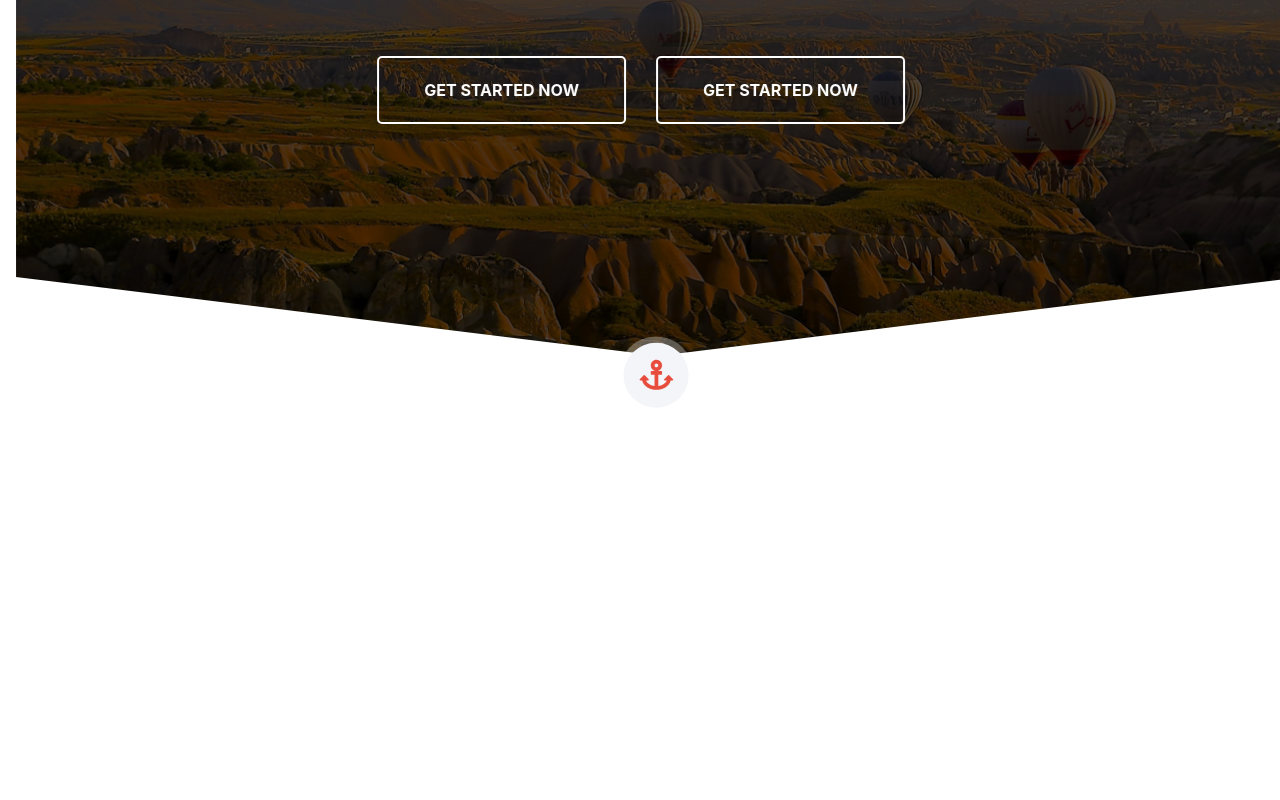
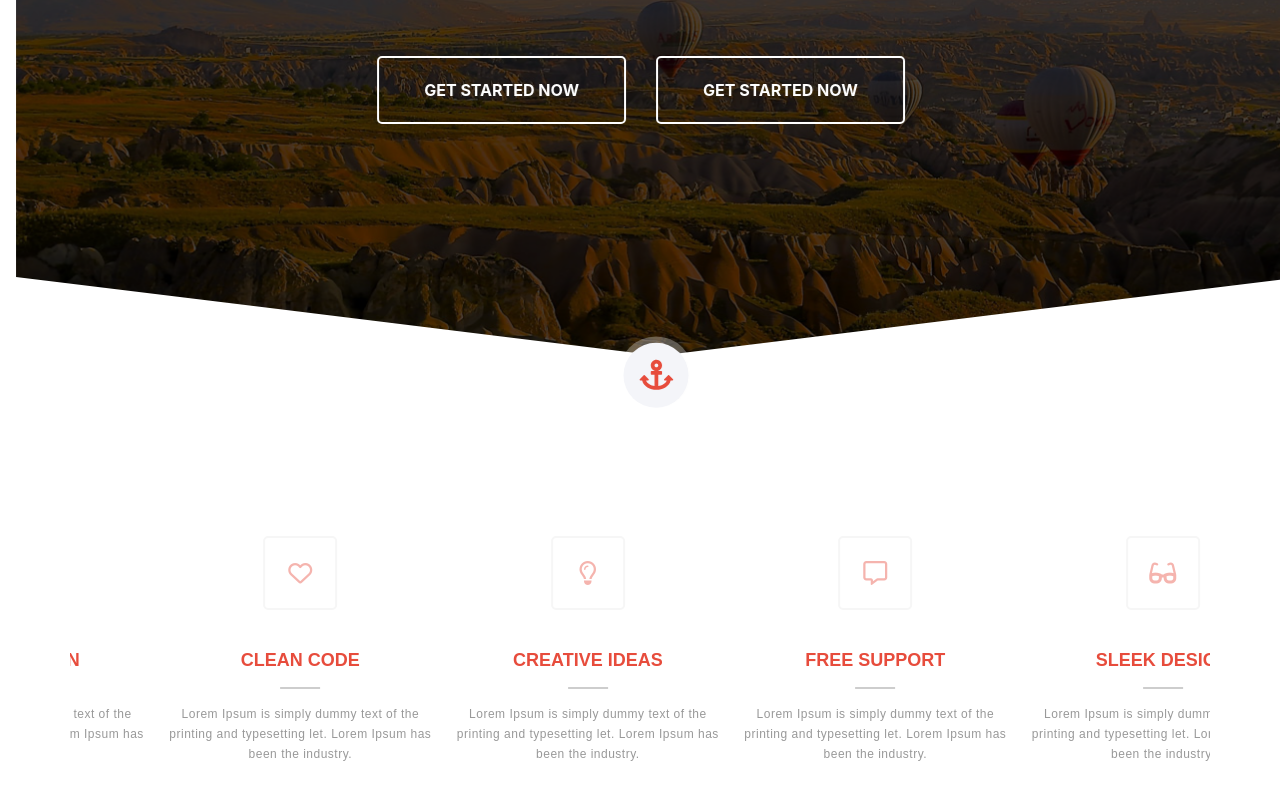
Before and after one commit to iamtheasad/react-bino-l-p, a React (Create React App) app: page / in a window 1280 px wide. Shown: the part 618-1418 px from the top of the page. Before the commit the page ends 1049 px from the top, so only its background shows below. Built offline with nearby package versions, Linux system fonts and the light colour scheme; a web font is replaced by a local one.

Commit message:
Testimonial Component added

```diff
--- a/src/Pages/HomePage.js
+++ b/src/Pages/HomePage.js
@@ -1,6 +1,8 @@
 import React, {Component, Fragment} from 'react';
 import TopBanner from "../components/TopBanner/TopBanner";
 import TopNavigation from "../components/TopNavigation/TopNavigation";
+import Testimonial from '../components/Testimonial/Testimonial';
+
 
 class HomePage extends Component {
     render() {
@@ -8,6 +10,7 @@ class HomePage extends Component {
             <Fragment>
                 <TopNavigation/>
                 <TopBanner/>
+                <Testimonial/>
             </Fragment>
         );
     }
--- a/src/components/Testimonial/Testimonial.js
+++ b/src/components/Testimonial/Testimonial.js
@@ -0,0 +1,93 @@
+import React, {Component, Fragment} from 'react';
+import OwlCarousel from 'react-owl-carousel';
+
+
+class Testimonial extends Component {
+    render() {
+        return (
+            <Fragment>
+                {/* Testimonail Sart */}
+                <section className="custom_width">
+                    <div className="container">
+                        <div className="row text-center">
+                            <OwlCarousel
+                                items={4}
+                                loop={true}
+                                nav={false}
+                                dots={false}
+                                autoplay={true}
+                                margin={10}
+                                className="testimonial_area">
+                                <div className="col-md-33">
+                                    <div className="testimonial_content">
+                                        <div className="testimonial_icon">
+                                            <span><i className="fas fa-glasses"/></span>
+                                        </div>
+                                        <h4>SLEEK DESIGN</h4>
+                                        <div className="border_bar"/>
+                                        <p>Lorem Ipsum is simply dummy text of the printing and typesetting let. Lorem
+                                            Ipsum has
+                                            been the industry.
+                                        </p>
+                                    </div>
+                                    {/* testimonial_content / */}
+                                </div>
+                                {/* col / */}
+                                <div className="col-md-33">
+                                    <div className="testimonial_content">
+                                        <div className="testimonial_icon">
+                                            <span><i className="far fa-heart"/></span>
+                                        </div>
+                                        <h4>CLEAN CODE</h4>
+                                        <div className="border_bar"/>
+                                        <p>Lorem Ipsum is simply dummy text of the printing and typesetting let. Lorem
+                                            Ipsum has
+                                            been the industry.
+                                        </p>
+                                    </div>
+                                    {/* testimonial_content / */}
+                                </div>
+                                {/* col / */}
+                                <div className="col-md-33">
+                                    <div className="testimonial_content">
+                                        <div className="testimonial_icon">
+                                            <span><i className="far fa-lightbulb"/></span>
+                                        </div>
+                                        <h4>CREATIVE IDEAS</h4>
+                                        <div className="border_bar"/>
+                                        <p>Lorem Ipsum is simply dummy text of the printing and typesetting let. Lorem
+                                            Ipsum has
+                                            been the industry.
+                                        </p>
+                                    </div>
+                                    {/* testimonial_content / */}
+                                </div>
+                                {/* col / */}
+                                <div className="col-md-33">
+                                    <div className="testimonial_content">
+                                        <div className="testimonial_icon">
+                                            <span><i className="far fa-comment-alt"/></span>
+                                        </div>
+                                        <h4>FREE SUPPORT</h4>
+                                        <div className="border_bar"/>
+                                        <p>Lorem Ipsum is simply dummy text of the printing and typesetting let. Lorem
+                                            Ipsum has
+                                            been the industry.
+                                        </p>
+                                    </div>
+                                    {/* testimonial_content / */}
+                                </div>
+                                {/* col / */}
+                            </OwlCarousel>
+                        </div>
+                        {/* row / */}
+                    </div>
+                    {/* container / */}
+                </section>
+                {/* Testimonail End */}
+            </Fragment>
+        );
+    }
+}
+
+export default Testimonial;
```
